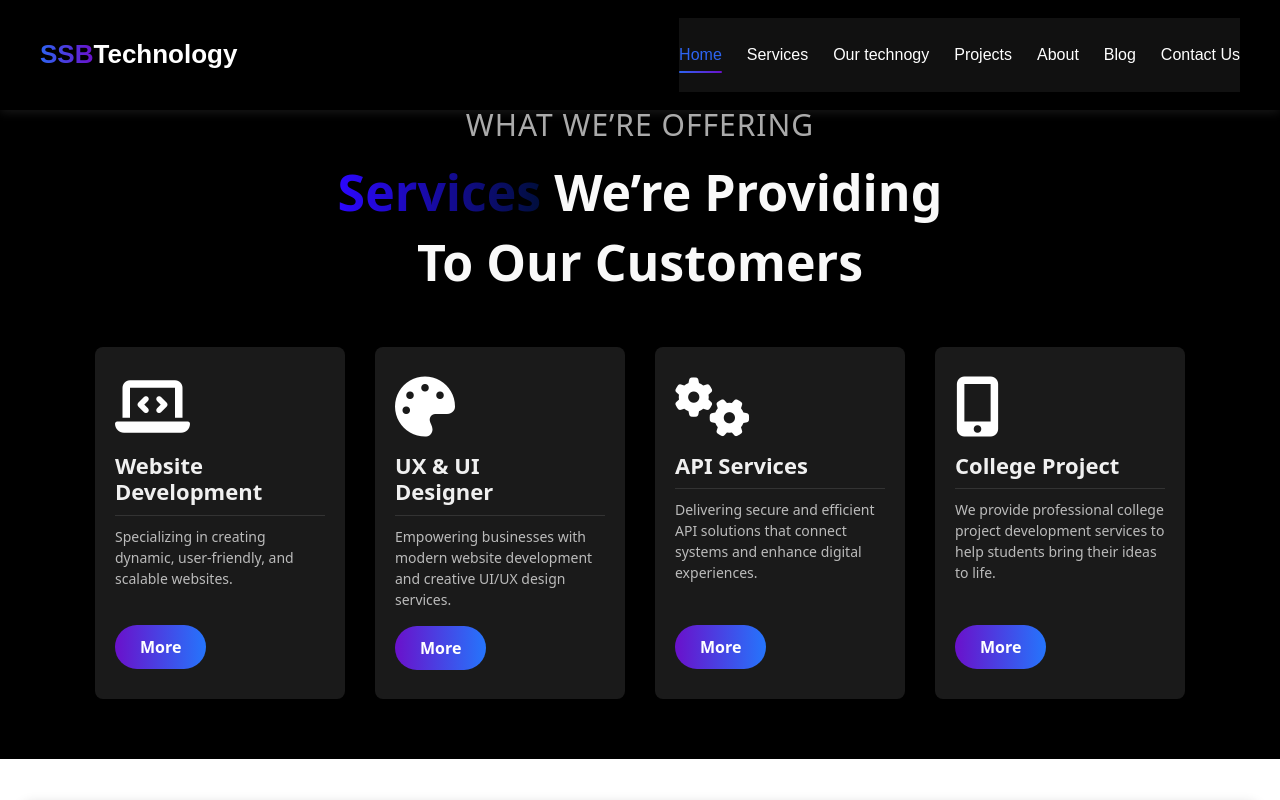
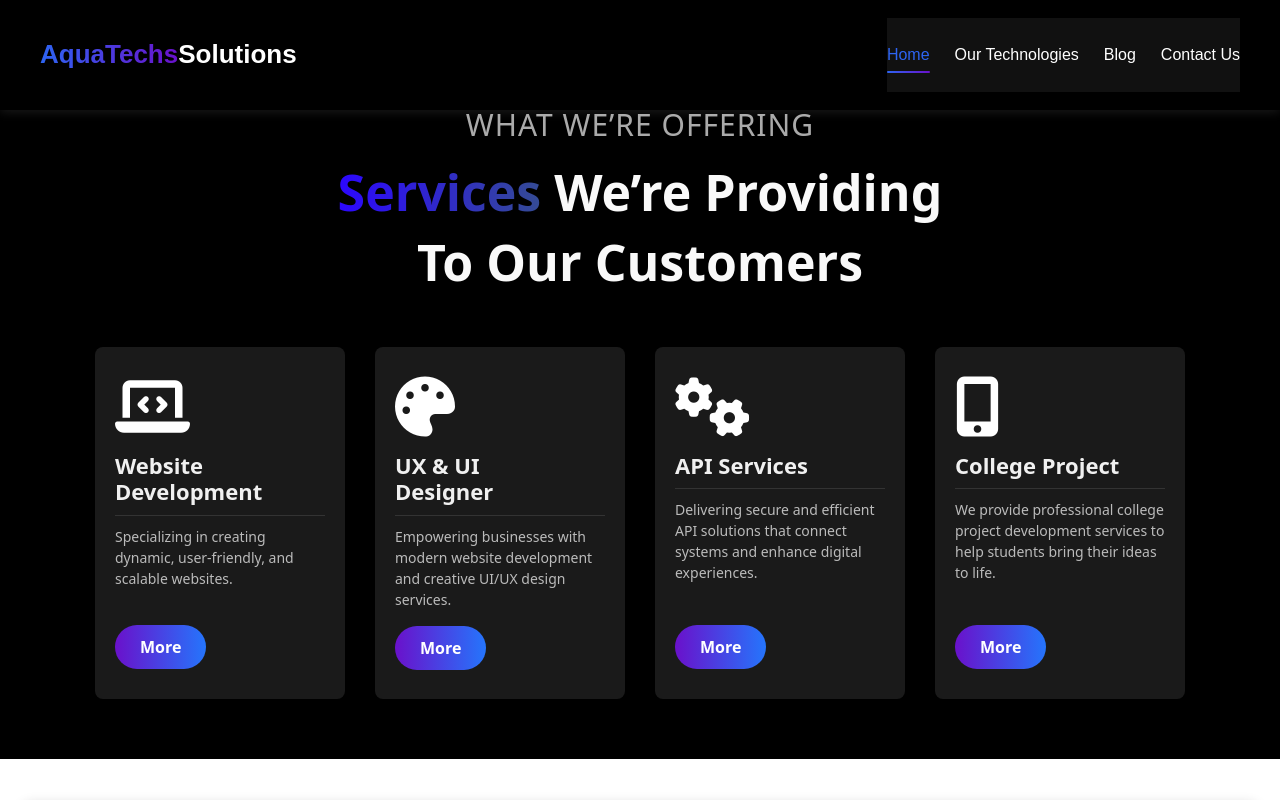
Before and after one commit to iamsukhwinder/ss_technology, an Angular app: page /home in a window 1280 px wide. Shown: the top 800 px of the page. Built offline with nearby package versions, Linux system fonts and the light colour scheme.

Commit message:
change websire name and added new logo

```diff
--- a/src/app/component/footer/footer.component.html
+++ b/src/app/component/footer/footer.component.html
@@ -3,8 +3,8 @@
 
     <!-- Left Section -->
     <div class="footer-col">
-      <img src="Assets/logo.png" alt="Logo" class="footer-logo">
-      <p>{{companyName.COMPANY_NAME_FIRST}} {{companyName.COMPANY_NAME_LAST}} is a forward-thinking software company specializing in developing innovative software solutions and dynamic web applications.
+      <img src="{{constants.COMPANY_LOGO_PATH}}" alt="Logo" class="footer-logo">
+      <p>{{constants.COMPANY_NAME_FIRST}} {{constants.COMPANY_NAME_LAST}} is a forward-thinking software company specializing in developing innovative software solutions and dynamic web applications.
         <!-- We focus on creating efficient, user-friendly, and scalable digital products tailored to meet client needs.
         With a commitment to quality and technology-driven growth, SS Technology transforms ideas into powerful digital experiences. -->
       </p>
--- a/src/app/component/footer/footer.component.ts
+++ b/src/app/component/footer/footer.component.ts
@@ -9,6 +9,6 @@ import { APP_CONSTANTS } from '../../utility/app.constant';
   styleUrl: './footer.component.css'
 })
 export class FooterComponent {
-  companyName = APP_CONSTANTS;
+  constants = APP_CONSTANTS;
 
 }
--- a/src/app/component/header/header.component.html
+++ b/src/app/component/header/header.component.html
@@ -5,10 +5,10 @@
 
   <nav [ngClass]="{ 'nav-links': true, 'show': menuOpen }">
     <a routerLink="/home" routerLinkActive="active" [routerLinkActiveOptions]="{ exact: true }">Home</a>
-    <a routerLink="/services" routerLinkActive="active">Services</a>
-    <a routerLink="/our-Technologies" routerLinkActive="active">Our technogy</a>
-    <a routerLink="/projects" routerLinkActive="active">Projects</a>
-    <a routerLink="/about" routerLinkActive="active">About</a>
+    <!-- <a routerLink="/services" routerLinkActive="active">Services</a> -->
+    <a routerLink="/our-Technologies" routerLinkActive="active">Our Technologies</a>
+    <!-- <a routerLink="/projects" routerLinkActive="active">Projects</a> -->
+    <!-- <a routerLink="/about" routerLinkActive="active">About</a> -->
     <a routerLink="blog-all" routerLinkActive="active">Blog</a>
     <a routerLink="/contact-us" routerLinkActive="active">Contact Us</a>
   </nav>
--- a/src/app/component/home/home.component.css
+++ b/src/app/component/home/home.component.css
@@ -352,7 +352,7 @@ margin-top: 60px
 
 
   .highlight {
-    background: linear-gradient(90deg, #2C07FF, #000E3B);
+    background: linear-gradient(90deg, #2C07FF, #344b94);
     -webkit-background-clip: text;
     -webkit-text-fill-color: transparent;
     display: inline-block;
--- a/src/app/utility/app.constant.ts
+++ b/src/app/utility/app.constant.ts
@@ -1,4 +1,7 @@
 export const APP_CONSTANTS = {
-  COMPANY_NAME_FIRST: 'SSB',
-  COMPANY_NAME_LAST:'Technology'
+  COMPANY_NAME_FIRST: 'AquaTechs',
+  COMPANY_NAME_LAST:'Solutions',
+  COMPANY_FULL_NAME: 'AquaTechs Solutions',
+  COMPANY_LOGO_NAME: 'logo.jpg',
+  COMPANY_LOGO_PATH: 'Assets/logo.jpg',
 };
--- a/src/index.html
+++ b/src/index.html
@@ -2,7 +2,7 @@
 <html lang="en">
 <head>
   <meta charset="utf-8">
-  <title>SSB-Technology</title>
+  <title>AquaTechs Solutions</title>
   <base href="/">
   <meta name="viewport" content="width=device-width, initial-scale=1">
   <link rel="icon" type="image/x-icon" href="Assets/logo.png">
```
Also changed, not shown: public/Assets/logo.jpg (added), public/Assets/old-logo.png (renamed from public/Assets/logo.png).
